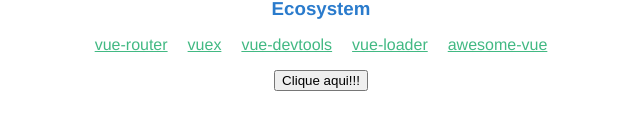
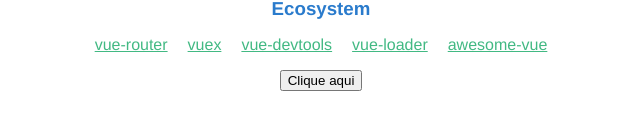
Before and after one commit to pepoeverton/web-release-test, a Vue app: page / in a window 1280 px wide. Shown: the part 408-538 px from the top of the page, without its empty margins (319-959 px from the left). Built offline with nearby package versions, Linux system fonts and the light colour scheme.

Commit message:
fix: fix text

```diff
--- a/src/App.vue
+++ b/src/App.vue
@@ -1,30 +1,30 @@
 <template>
   <div id="app">
-    <HelloWorld msg="Olá, tudo bem?"/>
-    <button @click="toggleMessage">Clique aqui!!!</button>
-    <p v-if="showMessage">Aqui vai alguma feature!!!</p>
+    <HelloWorld msg="Olá, tudo bem?" />
+    <button @click="toggleMessage">Clique aqui</button>
+    <p v-if="showMessage">Aqui vai alguma feature!</p>
   </div>
 </template>
 
 <script>
-import HelloWorld from './components/HelloWorld.vue'
+import HelloWorld from "./components/HelloWorld.vue";
 
 export default {
-  name: 'App',
+  name: "App",
   components: {
-    HelloWorld
+    HelloWorld,
   },
   data() {
     return {
-      showMessage: false
-    }
+      showMessage: false,
+    };
   },
   methods: {
     toggleMessage() {
       this.showMessage = !this.showMessage;
-    }
-  }
-}
+    },
+  },
+};
 </script>
 
 <style>
```
